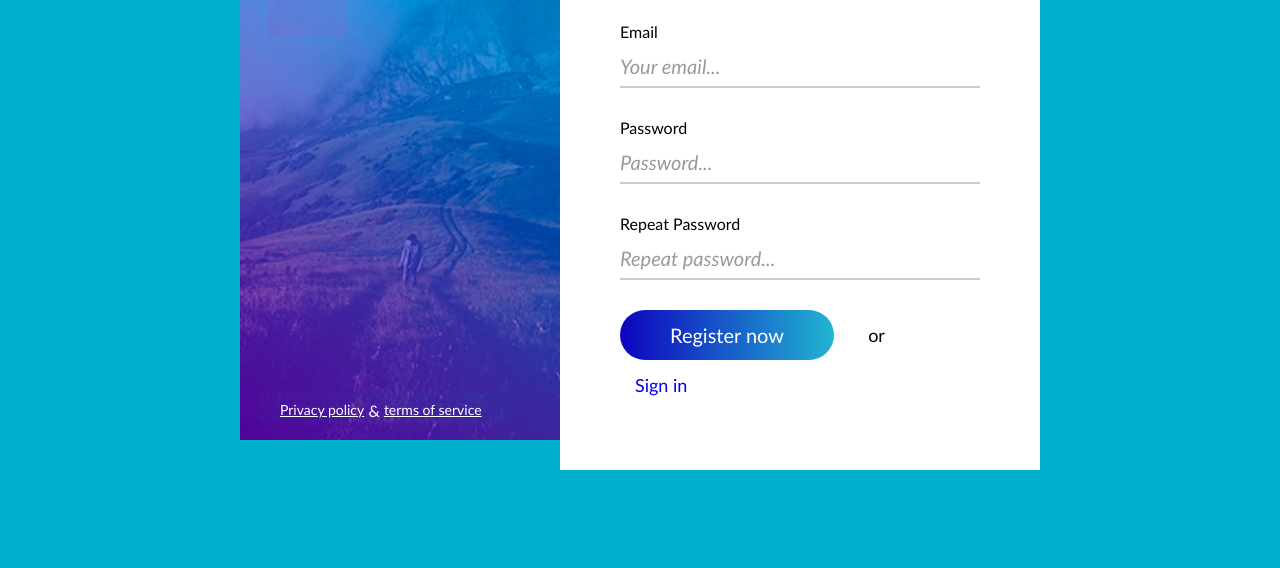
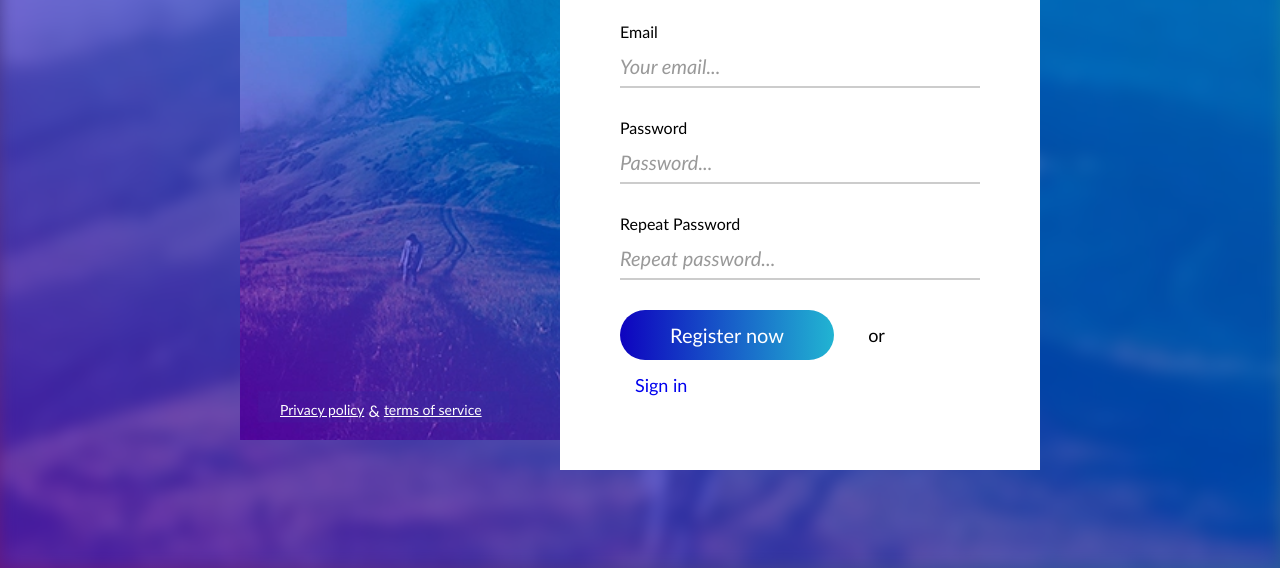
Before and after one commit to romimb/5-sign-up, a website: page index.html in a window 1280 px wide. Shown: the part 232-800 px from the top of the page. Drawn offline with Linux system fonts and the light colour scheme.

Commit message:
bckg blur

```diff
--- a/css/main.css
+++ b/css/main.css
@@ -9,9 +9,29 @@ body * {
 }
 
 body {
-    background-color: #00afcc;
+    background: rgb(101,25,126);
+    background: linear-gradient(41deg, rgba(101,25,126,1) 0%, rgba(0,141,173,1) 100%);
     position: relative;
     height: 100vh;
+}
+
+.background-div{
+    height: 100%;
+    background-image: url(../img/hill.png);
+    background-position: center;
+    background-repeat: no-repeat;
+    background-size: cover;
+    position: relative;
+    height: 100vh;
+    filter: blur(0.5rem);
+}
+
+.background-image {
+    width: 100%;
+    height: 100%;
+    object-fit: cover;
+    object-position: center;
+    filter: blur(1.5rem);
 }
 
 .container {
--- a/index.html
+++ b/index.html
@@ -23,6 +23,8 @@
     </head>
 
 <body>
+    <div class="background-div"></div>
+    <!-- <img class="background-image" src="./img/hill.png" alt=""> -->
     <main class="container">
         <div class="left-column">
             <h1 class="main-title">Sign up</h1>
```
